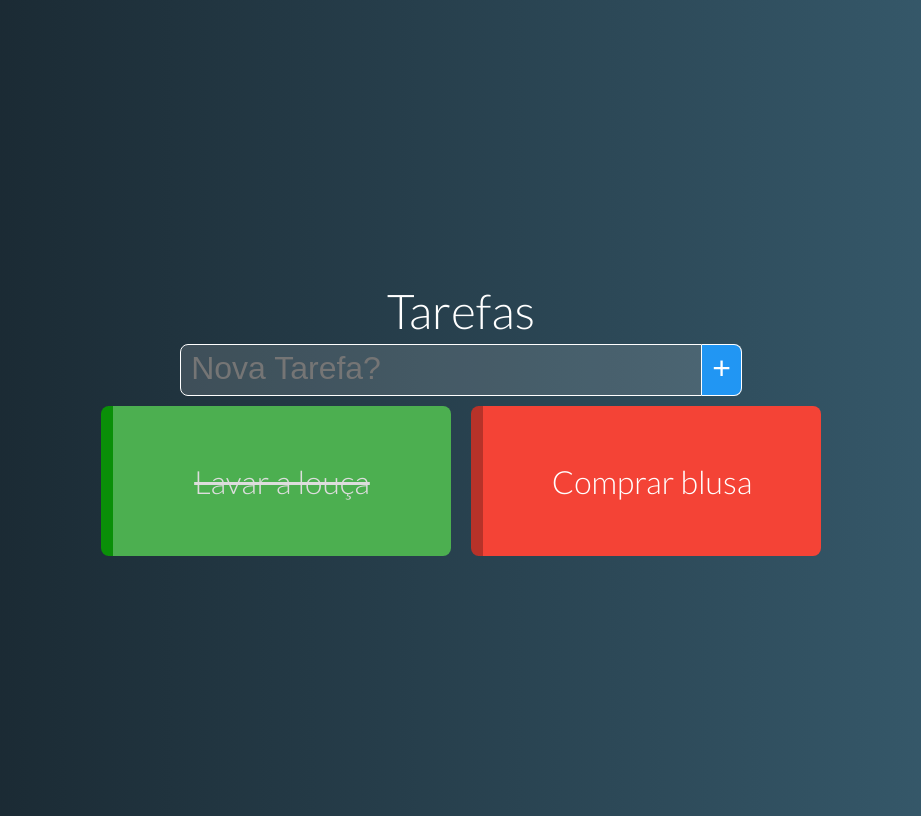
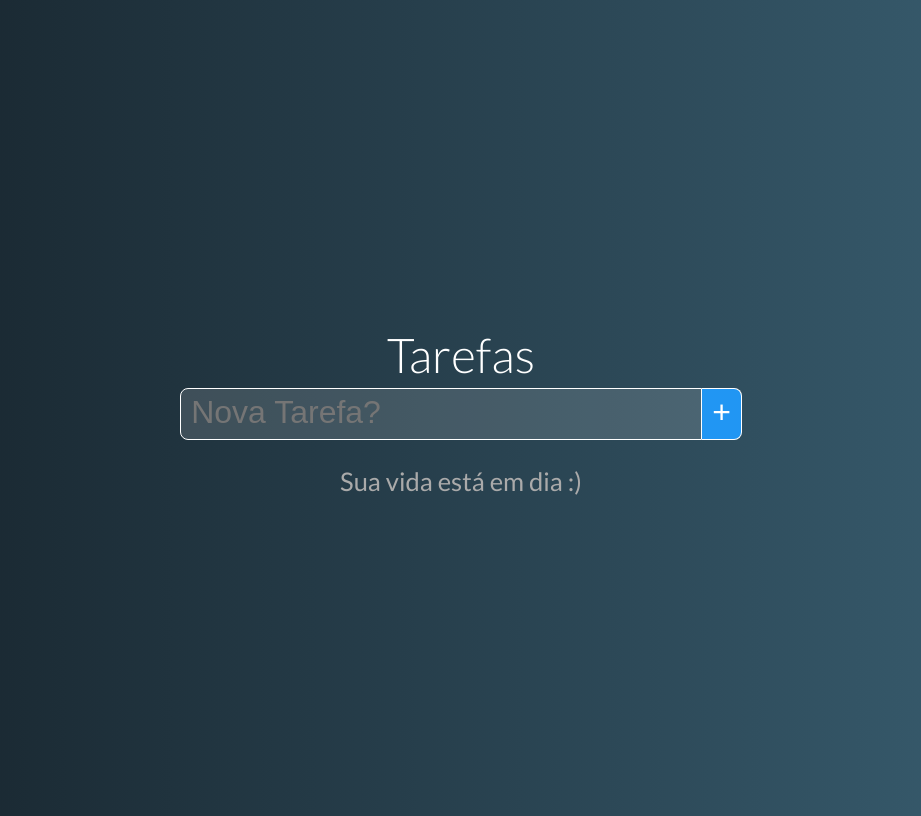
Before and after one commit to laurochicorski/curso-vue, a Vue app in the folder tarefas/: page / in a window 1280 px wide. Shown: the whole page, without its empty margins (179-1100 px from the left). Built offline with nearby package versions, Linux system fonts and the light colour scheme.

Commit message:
Sessao 10: Componente Tarefa #02

```diff
--- a/tarefas/src/App.vue
+++ b/tarefas/src/App.vue
@@ -2,7 +2,8 @@
 	<div id="app">
 		<h1>Tarefas</h1>
 		<NewTask @taskAdded="addTask"></NewTask>
-		<TaskGrid :tasks="tasks"></TaskGrid>
+		<TaskGrid @taskDeleted="deleteTask"
+			:tasks="tasks"></TaskGrid>
 	</div>
 </template>
 
@@ -14,10 +15,7 @@
 	components: {TaskGrid, NewTask},
 	data() {
 		return {
-			tasks: [
-				{ name: 'Lavar a louça', pending: false},
-				{ name: 'Comprar blusa', pending: true}
-			]
+			tasks: []
 		}
 	},
 	methods: {
@@ -28,6 +26,9 @@
 				name: task.name,
 				pending: task.pending || true
 			})
+		},
+		deleteTask(i) {
+			this.tasks.splice(i, 1)
 		}
 	}
 }
--- a/tarefas/src/components/Task.vue
+++ b/tarefas/src/components/Task.vue
@@ -1,5 +1,6 @@
 <template>
   <div class="task" :class="stateClass">
+      <span @click="$emit('taskDeleted', task)" class="close">x</span>
       <p>{{ task.name }}</p>
   </div>
 </template>
@@ -22,6 +23,7 @@
 
 <style>
     .task {
+        position: relative;
         box-sizing: border-box;
         width: 350px;
         height: 150px;
@@ -47,4 +49,25 @@
         background-color: #4CAF50;
         text-decoration: line-through;
     }
+
+    .pending .close {
+        background-color: #b73229;
+    }
+
+    .done .close {
+        background-color: #0A8F08;
+    }
+
+    .close {
+        position: absolute;
+        right: 10px;
+        top: 10px;
+        font-size: 0.9rem;
+        font-weight: 600;
+        height: 20px;
+        width: 20px;
+        border-radius: 10px;
+        display: flex;
+        justify-content: center;
+    }
 </style>
--- a/tarefas/src/components/TaskGrid.vue
+++ b/tarefas/src/components/TaskGrid.vue
@@ -1,7 +1,8 @@
 <template>
     <div class="task-grid">
         <template v-if="tasks.length">
-            <Task v-for="task in tasks" :key="task.name"
+            <Task v-for="(task, i) in tasks" :key="task.name"
+                @taskDeleted="$emit('taskDeleted', i)"
                 :task="task">
                 </Task>
         </template>
```
